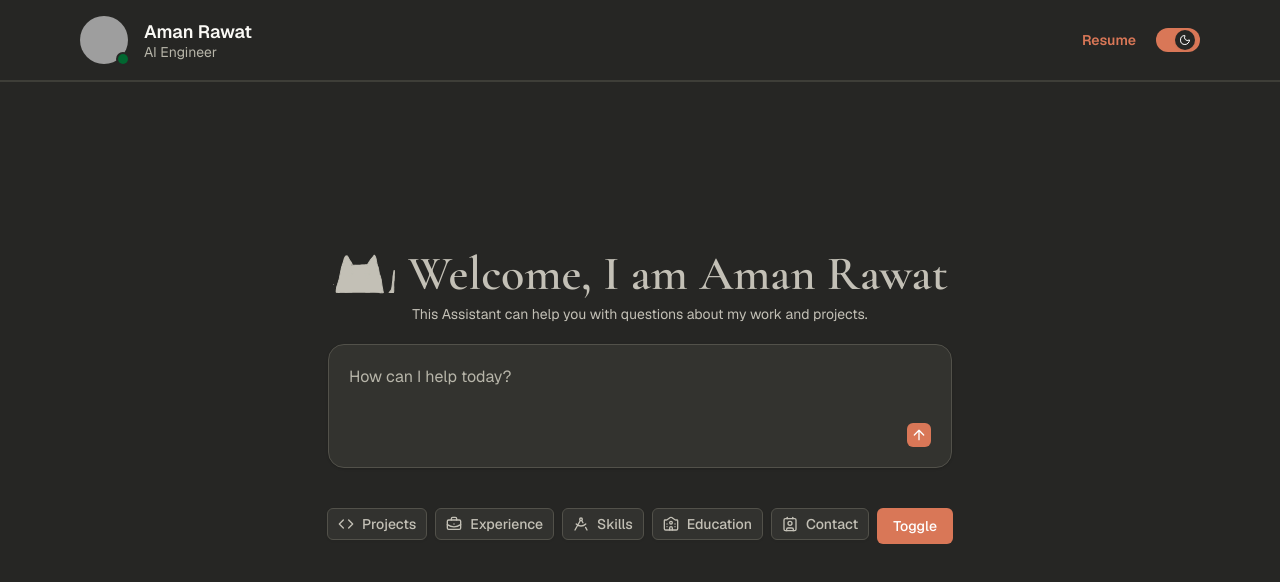
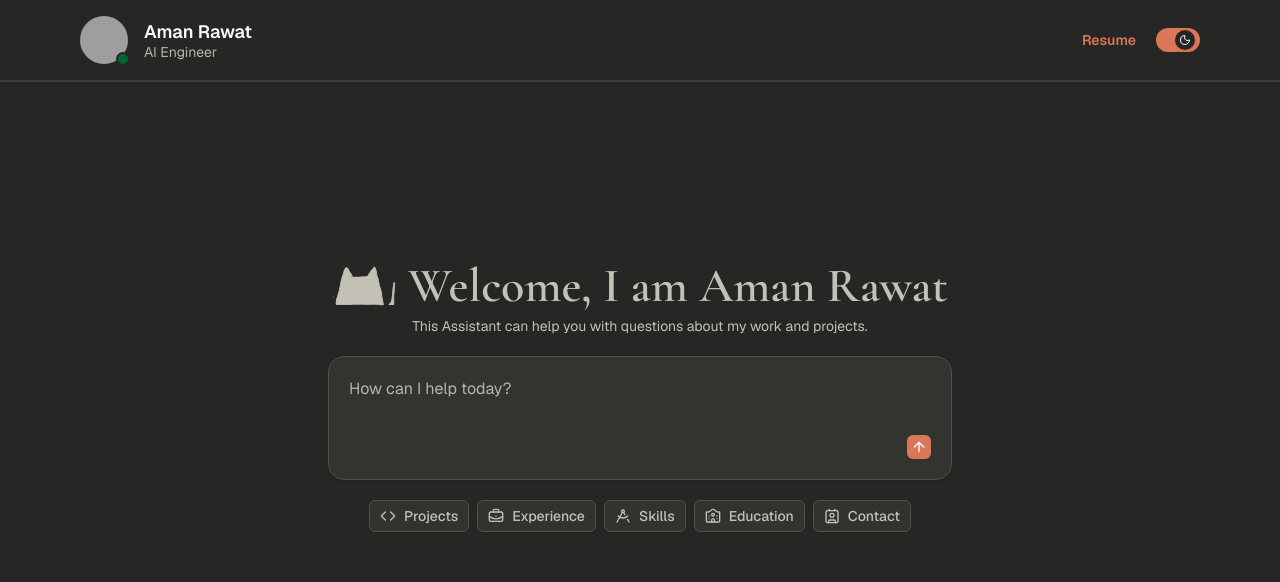
Before and after one commit to aman1rawat/ask-my-resume-web, a Next.js app: page / in a window 1280 px wide. Shown: the top 582 px of the page. Built offline with nearby package versions, Linux system fonts and the light colour scheme; grey boxes are pictures that could not be loaded.

Commit message:
feat: basic form workflow

```diff
--- a/app/page.tsx
+++ b/app/page.tsx
@@ -2,14 +2,24 @@
 
 import ChatInputArea from '@/components/manual/chat-input-area'
 import PageHeader from '@/components/manual/page-header'
-import { Message, Role } from '@/schema/types'
+import { Message, Role } from '@/validation/types'
 import { useState } from 'react'
 import { AnimatePresence, motion } from 'motion/react'
 import InititalPage from '@/components/manual/initial-page'
+import { SubmitHandler, useForm } from 'react-hook-form'
+import { MessageFormData, messageSchema } from '@/validation/schema'
+import { zodResolver } from '@hookform/resolvers/zod'
 
 export default function ChatInterfacePage() {
   const [messages, setMessages] = useState<Message[]>([])
   const [conversationStarted, setConversationStarted] = useState(false)
+
+  const messageForm = useForm<MessageFormData>({
+    defaultValues: {
+      message: '',
+    },
+    resolver: zodResolver(messageSchema),
+  })
 
   function handleSendMessage(content: string) {
     const newUserMessage: Message = {
@@ -28,6 +38,8 @@ export default function ChatInterfacePage() {
     }, 3000)
   }
 
+  const onSubmit: SubmitHandler<MessageFormData> = (data) => console.log(data)
+
   return (
     <div className="flex h-screen flex-col items-center">
       <PageHeader />
@@ -38,13 +50,16 @@ export default function ChatInterfacePage() {
               layoutId="chat-input-area"
               className="fixed bottom-0 w-full p-2"
             >
-              <ChatInputArea />
+              <ChatInputArea form={messageForm} onSubmit={onSubmit} />
             </motion.div>
           </motion.div>
         ) : (
-          <InititalPage />
+          <InititalPage  form={messageForm} onSubmit={onSubmit}/>
         )}
       </AnimatePresence>
     </div>
   )
 }
+
+
+// ! Was trying to create a form and pass it, and check of on submit it logs the data or not.
--- a/package.json
+++ b/package.json
@@ -9,6 +9,7 @@
     "lint": "eslint"
   },
   "dependencies": {
+    "@hookform/resolvers": "^5.2.2",
     "class-variance-authority": "^0.7.1",
     "clsx": "^2.1.1",
     "lucide-react": "^0.563.0",
@@ -18,7 +19,9 @@
     "radix-ui": "^1.4.3",
     "react": "19.2.3",
     "react-dom": "19.2.3",
-    "tailwind-merge": "^3.4.0"
+    "react-hook-form": "^7.71.1",
+    "tailwind-merge": "^3.4.0",
+    "zod": "^4.3.6"
   },
   "devDependencies": {
     "@tailwindcss/postcss": "^4",
--- a/src/components/manual/chat-input-area.tsx
+++ b/src/components/manual/chat-input-area.tsx
@@ -5,14 +5,25 @@ import {
   InputGroupButton,
   InputGroupTextarea,
 } from '../ui/input-group'
+import { SubmitHandler, UseFormReturn } from 'react-hook-form'
+import { MessageFormData } from '@/validation/schema'
 
-export default function ChatInputArea() {
+type ChatInputAreaProps = Readonly<{
+  form: UseFormReturn<MessageFormData>
+  onSubmit: SubmitHandler<MessageFormData>
+}>
+
+export default function ChatInputArea({ form, onSubmit }: ChatInputAreaProps) {
   return (
-    <div className="mx-auto max-w-2xl px-3 py-2 sm:px-4 md:px-6">
+    <form
+      onSubmit={form.handleSubmit(onSubmit)}
+      className="mx-auto max-w-2xl px-3 py-2 sm:px-4 md:px-6"
+    >
       <InputGroup className="bg-card flex w-full flex-col rounded-2xl p-2 shadow-sm not-dark:bg-white!">
         <InputGroupTextarea
           className="text-card-foreground scrollbar field-sizing-content max-h-60 w-full text-base!"
           placeholder="How can I help today?"
+          {...form.register('message')}
         />
         <InputGroupAddon align={'block-end'} className="flex justify-end">
           <InputGroupButton
@@ -21,11 +32,12 @@ export default function ChatInputArea() {
             variant={'default'}
             size={'icon-xs'}
             className="rounded-md"
+            type="submit"
           >
             <ArrowUp />
           </InputGroupButton>
         </InputGroupAddon>
       </InputGroup>
-    </div>
+    </form>
   )
 }
--- a/src/components/manual/initial-page.tsx
+++ b/src/components/manual/initial-page.tsx
@@ -2,22 +2,31 @@ import ChatInputArea from './chat-input-area'
 import HeroSection from './hero-section'
 import { motion } from 'motion/react'
 import SuggestionButtons from './suggestion-buttons'
+import { SubmitHandler, UseFormReturn } from 'react-hook-form'
+import { MessageFormData } from '@/validation/schema'
 
-export default function InititalPage() {
+type InititalPageProps = Readonly<{
+  form: UseFormReturn<MessageFormData>
+  onSubmit: SubmitHandler<MessageFormData>
+}>
+
+export default function InititalPage({ form, onSubmit }: InititalPageProps) {
+  const state = form.formState.isDirty
+  console.log(state)
   return (
     <div className="relative -top-12 flex h-full w-full max-w-3xl flex-col items-center justify-center gap-3 px-4 text-center">
       {/* Hero section */}
       <HeroSection />
       {/* Chat Area */}
       <motion.div
-        className="h-60 w-full"
+        className="w-full"
         layoutId="chat-input-area"
         key={'chat-input-area'}
       >
-        <ChatInputArea />
+        <ChatInputArea form={form} onSubmit={onSubmit} />
       </motion.div>
       {/* Suggestions  */}
-      <SuggestionButtons />
+      <SuggestionButtons isMessageTyped={state} />
     </div>
   )
 }
--- a/src/components/manual/suggestion-buttons.tsx
+++ b/src/components/manual/suggestion-buttons.tsx
@@ -65,19 +65,22 @@ const childVariants: Variants = {
   },
 }
 
-export default function SuggestionButtons() {
-  const [state, setState] = useState(true)
+export default function SuggestionButtons({
+  isMessageTyped,
+}: Readonly<{
+  isMessageTyped: boolean
+}>) {
   return (
     <motion.div
-      key={state ? 'show-suggestions' : 'hide-suggestions'}
+      key={isMessageTyped ? 'hide-suggestions' : 'show-suggestions'}
       variants={parentVariants}
       initial="hidden"
       animate="visible"
       exit="exit"
-      className="-mt-20 flex w-full flex-wrap justify-center gap-2"
+      className="flex w-full flex-wrap justify-center gap-2"
     >
       <AnimatePresence mode="popLayout">
-        {state &&
+        {!isMessageTyped &&
           suggestions.map(({ icon, message }) => (
             <Button
               variants={childVariants}
@@ -91,9 +94,6 @@ export default function SuggestionButtons() {
             </Button>
           ))}
       </AnimatePresence>
-      <Button variants={childVariants} onClick={() => setState(!state)}>
-        Toggle
-      </Button>
     </motion.div>
   )
 }
--- /dev/null
+++ b/src/validation/schema.ts
@@ -0,0 +1,7 @@
+import { z } from 'zod'
+
+export const messageSchema = z.object({
+  message: z.string().trim().min(1),
+})
+
+export type MessageFormData = z.infer<typeof messageSchema>
```
Also changed, not shown: src/validation/types.ts (renamed from src/schema/types.ts), 1 other file (tests, documents, lock files or other folders).
